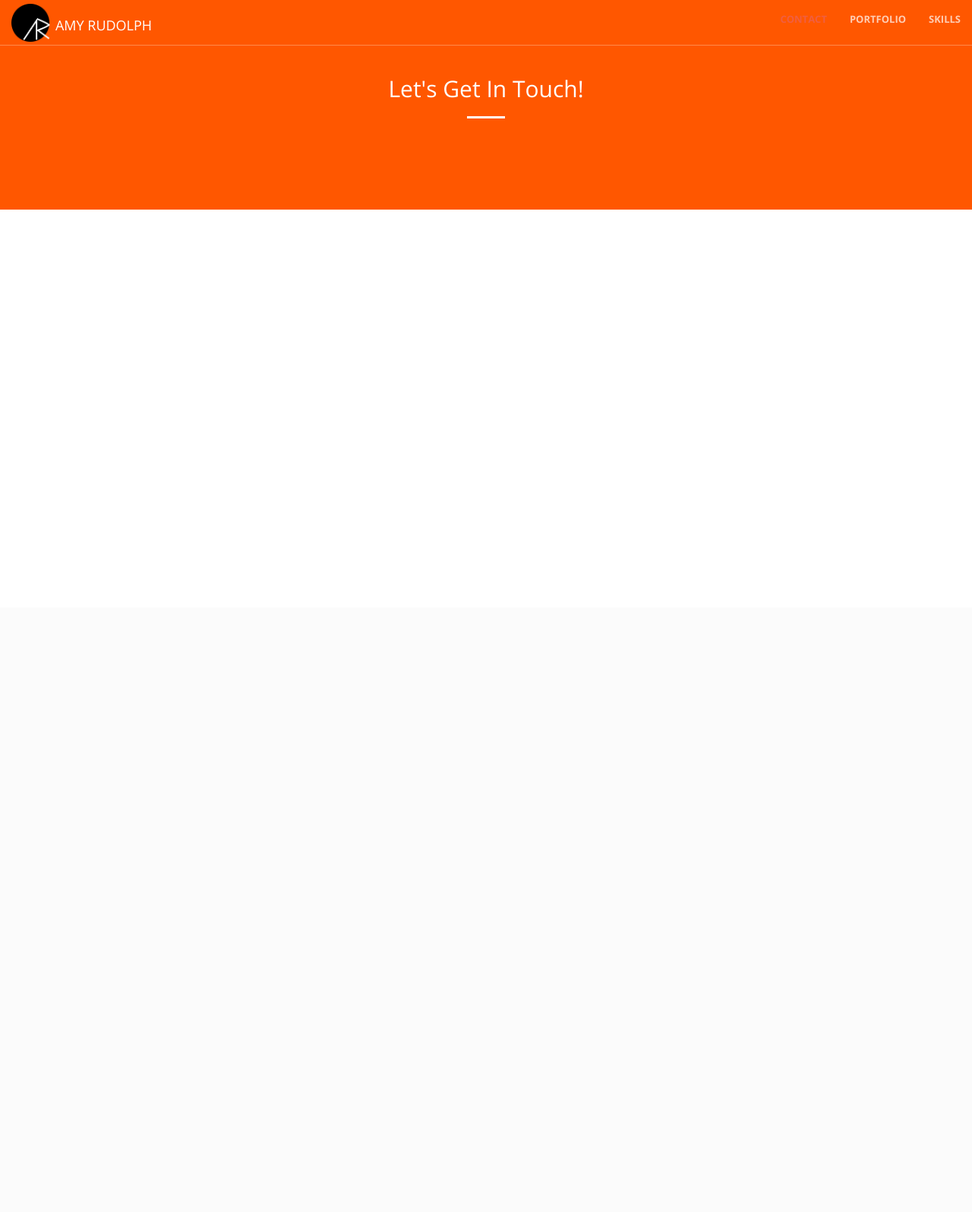
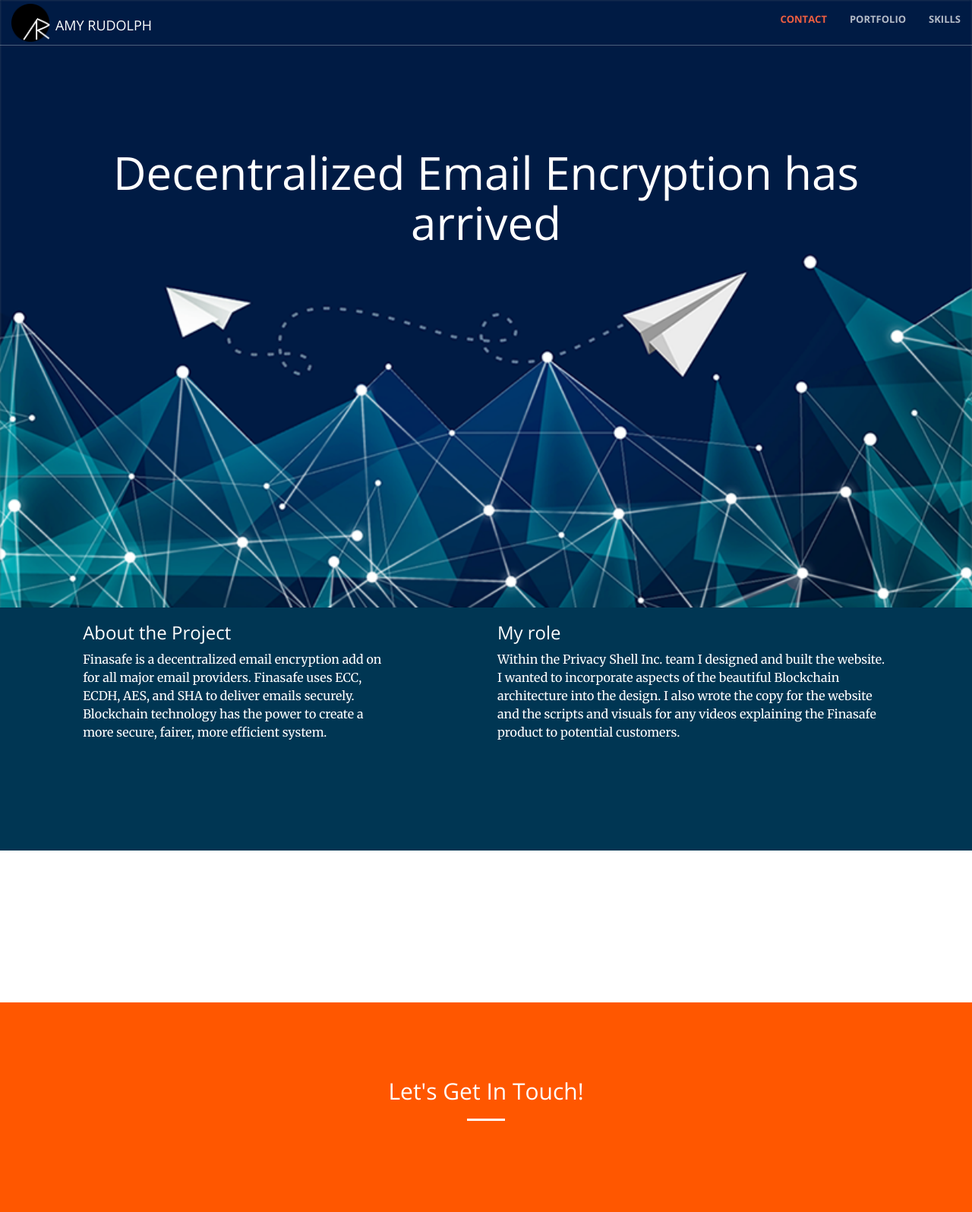
Before and after one commit to amyru/portfolio, a PHP site: page /finasafe.php in a window 1280 px wide. Shown: the whole page at 76% size. Before the commit the page ends 276 px from the top, so only its background shows below. Run offline with PHP 8.4, Linux system fonts and the light colour scheme; some libraries are stand-ins or nearby versions.

Commit message:
adding to the finasafe project notes

```diff
--- a/css/style.css
+++ b/css/style.css
@@ -354,3 +354,28 @@ img.pshell-image {
 #contact {
 	background: rgb(255, 87, 0);
 }
+
+/***** FINASAFE PAGE ******/
+
+header.finasafe-top {
+	background-image: url('../img/blockchain.png');
+	-webkit-background-size: cover;
+	-moz-background-size: cover;
+  -o-background-size: cover;
+  background-size: cover;
+	margin-top: 0;
+	color: white;
+}
+
+h2.fin-title{
+	font-size: 60px !important;
+	margin-bottom: 30%;
+	font-weight: lighter;
+}
+
+.about-finasafe {
+	height: 40%;
+	background: #003653;
+	color: white;
+	padding: 0;
+}
--- a/finasafe.php
+++ b/finasafe.php
@@ -1,4 +1,34 @@
 <?php include("inc/header.php"); ?>
 
+	<header class="finasafe-top">
+        <div class="header-content">
+            <div class="header-content-inner">
+                <div class=".col-md-6 .col-md-offset-3">
+				<h2 class="fin-title">Decentralized Email Encryption has arrived</h2>
+                </div>
+
+            </div>
+        </div>
+    </header>
+
+    <section class="about-finasafe">
+    	<div class="row">
+	    	<div class="col-md-4 col-md-offset-1">
+				<h3>About the Project</h3>
+				<!-- <hr class="light left"> -->
+				<p>Finasafe is a decentralized email encryption add on for all major email providers. Finasafe uses ECC, ECDH, AES, and SHA to deliver emails securely. Blockchain technology has the power to create a more secure, fairer, more efficient system.</p>
+			</div>
+			<div class="col-md-5 col-md-offset-1">
+				<h3>My role</h3>
+				<p>Within the Privacy Shell Inc. team I designed and built the website. I wanted to incorporate aspects of the beautiful Blockchain architecture into the design. I also wrote the copy for the  website and the scripts and visuals for any videos explaining the Finasafe product to potential customers.</p>
+
+			</div>
+		</div>
+
+    </section>
+
+    <section class="notes-finasafe">
+
+    </section>
 
 <?php include('inc/footer.php'); ?>
--- a/index.php
+++ b/index.php
@@ -22,7 +22,7 @@
             <div class="row">
                 <div class="col-lg-10 col-lg-offset-1 text-center">
                     <h1 class="finasafe-header">Decentralized email encryption using the Blockchain</h1>
-                    <a href="finasafe.html" class="header-btn btn btn-default btn-xl skills page-scroll">View Project Notes</a>
+                    <a href="finasafe.php" class="header-btn btn btn-default btn-xl skills page-scroll">View Project Notes</a>
                 </div>
             </div>
         </div>
```
